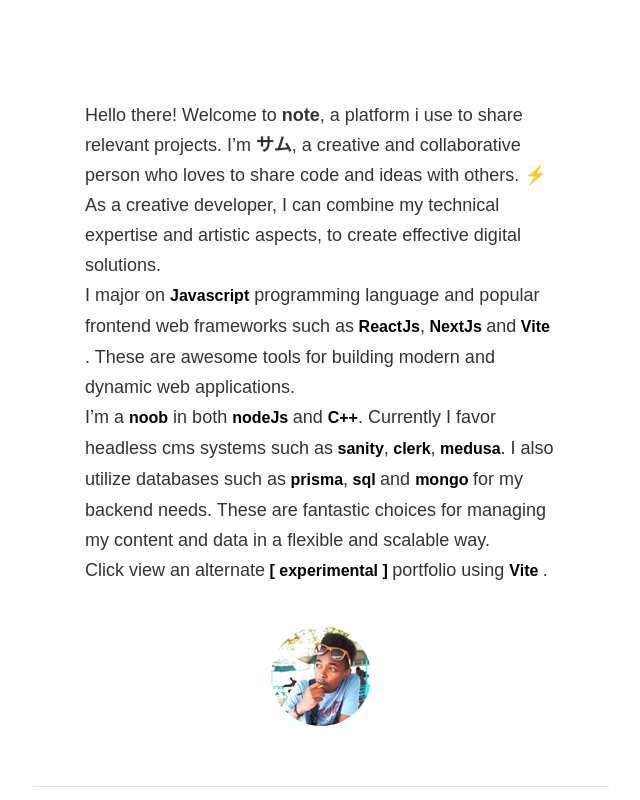
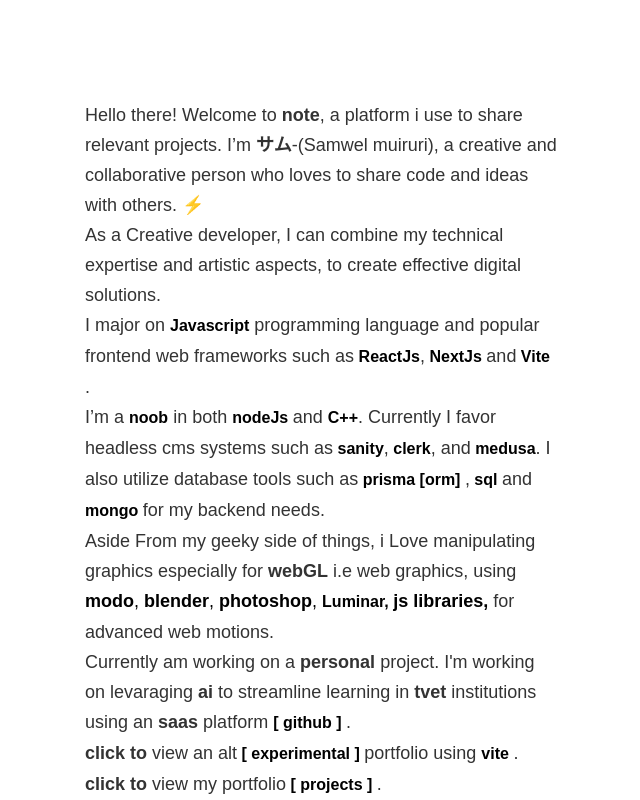
Before and after one commit to linet-maker/case-study, a Next.js app: page /hello in a window 1280 px wide. Shown: the top 800 px of the page, without its empty margins (319-959 px from the left). Built offline with nearby package versions, Linux system fonts and the light colour scheme; a web font is replaced by a local one.

Commit message:
minor typos

```diff
--- a/components/Hello.jsx
+++ b/components/Hello.jsx
@@ -3,49 +3,155 @@
 
 export const Hello = () => {
   return (
-    <>
     <div className="post-list post-content over-scroll-top">
-
       <div className="post-data">
-
         <p>
-            Hello there! Welcome to <b>note</b>, a platform i use to share relevant projects.
-            I’m  <b>サム</b>, a creative and collaborative person who loves to share code and ideas
-            with others. ⚡ <br />
-
-            As a creative developer, I can combine my technical expertise and artistic aspects, to create
-            effective digital solutions. <br />
-
-            I major on <a className={"about-info"}href="https://developer.mozilla.org/en-US/docs/Web/JavaScript">Javascript</a> programming language and popular frontend web frameworks such as
-            <a className={"about-info"} href="https://react.dev/"> ReactJs</a>,
-            <a className={"about-info"} href="https://nextjs.org/"> NextJs </a> and
-             <a className={"about-info"} href="https://nextjs.org/"> Vite </a>.
-            These are awesome tools for building modern and dynamic web applications. <br />
-
-            I’m a <a className={"about-info"} href="https://en.wikipedia.org/wiki/Newbie">noob</a> in both <a
-            className={"about-info"} href="https://nodejs.org/en"> nodeJs </a> and <a
-            href="https://ru.wikipedia.org/wiki/C%2B%2B" className={"about-info"}> C++</a>. Currently I favor headless
-            cms systems such as
-            <a className={"about-info"} href="https://www.sanity.io/"> sanity</a>,
-            <a href="https://clerk.com/" className={"about-info"}> clerk</a>,
-            <a href="https://medusajs.com/" className={"about-info"}> medusa</a>. I also utilize databases such as
-            <a href="https://www.prisma.io/" className={"about-info"}> prisma</a>,
-            <a href="https://en.wikipedia.org/wiki/SQL" className={"about-info"}> sql </a> and <a href="https://www.mongodb.com/" className={"about-info"}> mongo </a> for my
-            backend needs. These are fantastic choices for managing my content and data in a flexible and
-            scalable way.
-            <br/>
-
-            Click view an alternate<a href="https://samm-waturu.github.io/GIT-pages/" target="_blank" className={"about-info"}>  [ experimental ] </a> portfolio using <a className={"about-info"} href="https://nextjs.org/"> Vite </a>.
-
+          Hello there! Welcome to <b>note</b>, a platform i use to
+          share relevant projects. I’m <b>サム</b>-(Samwel muiruri), a
+          creative and collaborative person who loves to share code
+          and ideas with others. ⚡ <br />
+          As a Creative developer, I can combine my technical
+          expertise and artistic aspects, to create effective digital
+          solutions. <br />I major on{" "}
+          <a
+            className={"about-info"}
+            href="https://developer.mozilla.org/en-US/docs/Web/JavaScript">
+            Javascript
+          </a>{" "}
+          programming language and popular frontend web frameworks
+          such as
+          <a className={"about-info"} href="https://react.dev/">
+            {" "}
+            ReactJs
+          </a>
+          ,
+          <a className={"about-info"} href="https://nextjs.org/">
+            {" "}
+            NextJs{" "}
+          </a>{" "}
+          and
+          <a className={"about-info"} href="https://nextjs.org/">
+            {" "}
+            Vite{" "}
+          </a>
+          .
+          <br />
+          I’m a{" "}
+          <a
+            className={"about-info"}
+            href="https://en.wikipedia.org/wiki/Newbie">
+            noob
+          </a>{" "}
+          in both{" "}
+          <a className={"about-info"} href="https://nodejs.org/en">
+            {" "}
+            nodeJs{" "}
+          </a>{" "}
+          and{" "}
+          <a
+            href="https://ru.wikipedia.org/wiki/C%2B%2B"
+            className={"about-info"}>
+            {" "}
+            C++
+          </a>
+          . Currently I favor headless cms systems such as
+          <a className={"about-info"} href="https://www.sanity.io/">
+            {" "}
+            sanity
+          </a>
+          ,
+          <a href="https://clerk.com/" className={"about-info"}>
+            {" "}
+            clerk
+          </a>
+          , and
+          <a href="https://medusajs.com/" className={"about-info"}>
+            {" "}
+            medusa
+          </a>
+          . I also utilize database tools such as
+          <a href="https://www.prisma.io/" className={"about-info"}>
+            {" "}
+            prisma <b>[orm] </b>
+          </a>
+          ,
+          <a
+            href="https://en.wikipedia.org/wiki/SQL"
+            className={"about-info"}>
+            {" "}
+            sql{" "}
+          </a>{" "}
+          and{" "}
+          <a href="https://www.mongodb.com/" className={"about-info"}>
+            {" "}
+            mongo{" "}
+          </a>{" "}
+          for my backend needs.
+          <br />
+          Aside From my geeky side of things, i Love manipulating
+          graphics especially for <b>webGL</b> i.e web graphics, using{" "}
+          <br />
+          <a href="https://www.foundry.com/products/modo">
+            <b>modo</b>,{" "}
+          </a>
+          <a href="https://www.blender.org/">
+            <b>blender</b>,{" "}
+          </a>
+          <a href="https://www.adobe.com/africa/products/photoshop/landpb.html">
+            {" "}
+            <b>photoshop</b>,{" "}
+          </a>
+          <a
+            href="https://skylum.com/luminar-ai"
+            className={"about-info"}>
+            <b>Luminar</b>,{" "}
+          </a>
+          <a href="https://threejs.org/">
+            {" "}
+            <b> js libraries,</b>{" "}
+          </a>{" "}
+          for advanced web motions.
+          <br />
+          Currently am working on a <b> personal </b> project. I'm
+          working on levaraging <b> ai </b> to streamline learning in{" "}
+          <b> tvet </b> institutions using an
+          <b> saas </b> platform{" "}
+          <a
+            href="https://github.com/samm-waturu/saas"
+            target="_blank"
+            className={"about-info"}>
+            {" "}
+            <b>[ github ]</b>{" "}
+          </a>
+          .
+          <br />
+          <b>click to </b>view an alt
+          <a
+            href="https://samm-waturu.github.io/GIT-pages/"
+            target="_blank"
+            className={"about-info"}>
+            {" "}
+            [ experimental ]{" "}
+          </a>
+          portfolio using{" "}
+          <a className={"about-info"} href="https://nextjs.org/">
+            {" "}
+            vite{" "}
+          </a>
+          .
+          <br />
+          <b>click to </b>view my portfolio
+          <a href="/" className={"about-info"}>
+            {" "}
+            [ projects ]{" "}
+          </a>
+          .
         </p>
 
         <div className="author-box">
           <Image src={me} alt={"Am samm"} width={100} height={100} />
         </div>
-
       </div>
-
     </div>
-    </>
   );
 };
```
Also changed, not shown: components/Footer.jsx (+9 -7 lines). Lines whose indentation alone changed are shown as unchanged.
